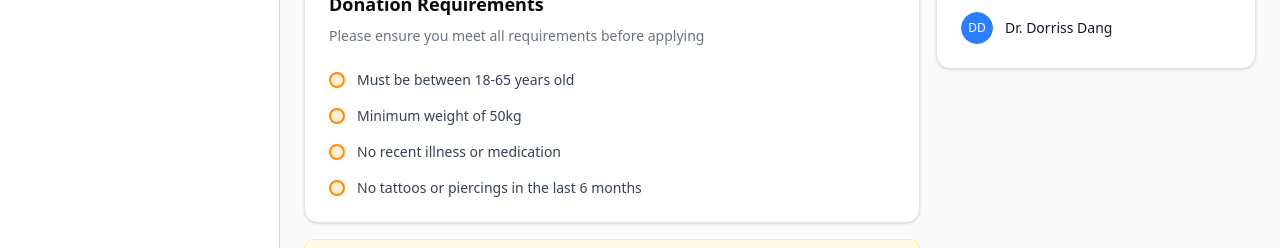
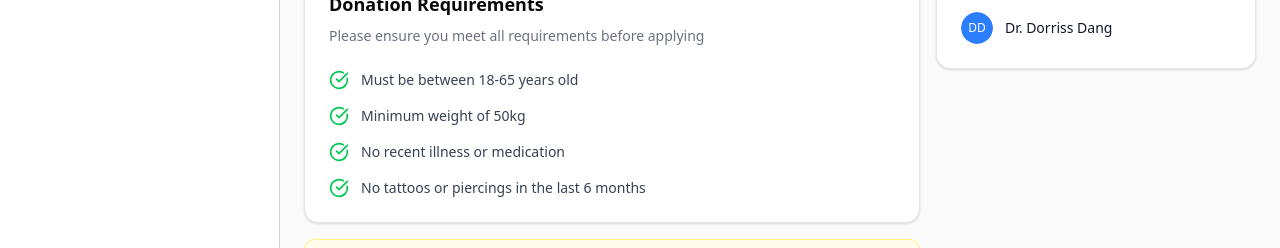
Before and after one commit to swp391-group-3/blood-donation-system-backend, a Next.js app in the folder frontend/: page /member/request/1 in a window 1280 px wide. Shown: the part 483-731 px from the top of the page. Built offline with nearby package versions, Linux system fonts and the light colour scheme.

Commit message:
feat: using check circle from lucide-react

```diff
--- a/frontend/src/app/member/request/[id]/page.tsx
+++ b/frontend/src/app/member/request/[id]/page.tsx
@@ -9,6 +9,7 @@ import {
     CalendarDays,
     Clock,
     AlertTriangle,
+    CheckCircle
 } from 'lucide-react';
 
 export default function BloodRequestPage() {
@@ -118,7 +119,6 @@ export default function BloodRequestPage() {
                             </CardContent>
                         </Card>
 
-                        {/* Donation Requirements Card */}
                         <Card className="w-full">
                             <CardHeader>
                                 <CardTitle className="text-lg font-semibold">
@@ -132,25 +132,25 @@ export default function BloodRequestPage() {
                             <CardContent>
                                 <div className="space-y-4">
                                     <div className="flex items-center gap-3">
-                                        <div className="w-4 h-4 rounded-full border-2 border-orange-400 bg-orange-100 flex-shrink-0"></div>
+                                        <CheckCircle className="w-5 h-5 text-green-500 flex-shrink-0" />
                                         <span className="text-sm text-gray-700">
                                             Must be between 18-65 years old
                                         </span>
                                     </div>
                                     <div className="flex items-center gap-3">
-                                        <div className="w-4 h-4 rounded-full border-2 border-orange-400 bg-orange-100 flex-shrink-0"></div>
+                                        <CheckCircle className="w-5 h-5 text-green-500 flex-shrink-0" />
                                         <span className="text-sm text-gray-700">
                                             Minimum weight of 50kg
                                         </span>
                                     </div>
                                     <div className="flex items-center gap-3">
-                                        <div className="w-4 h-4 rounded-full border-2 border-orange-400 bg-orange-100 flex-shrink-0"></div>
+                                        <CheckCircle className="w-5 h-5 text-green-500 flex-shrink-0" />
                                         <span className="text-sm text-gray-700">
                                             No recent illness or medication
                                         </span>
                                     </div>
                                     <div className="flex items-center gap-3">
-                                        <div className="w-4 h-4 rounded-full border-2 border-orange-400 bg-orange-100 flex-shrink-0"></div>
+                                        <CheckCircle className="w-5 h-5 text-green-500 flex-shrink-0" />
                                         <span className="text-sm text-gray-700">
                                             No tattoos or piercings in the last
                                             6 months
```
